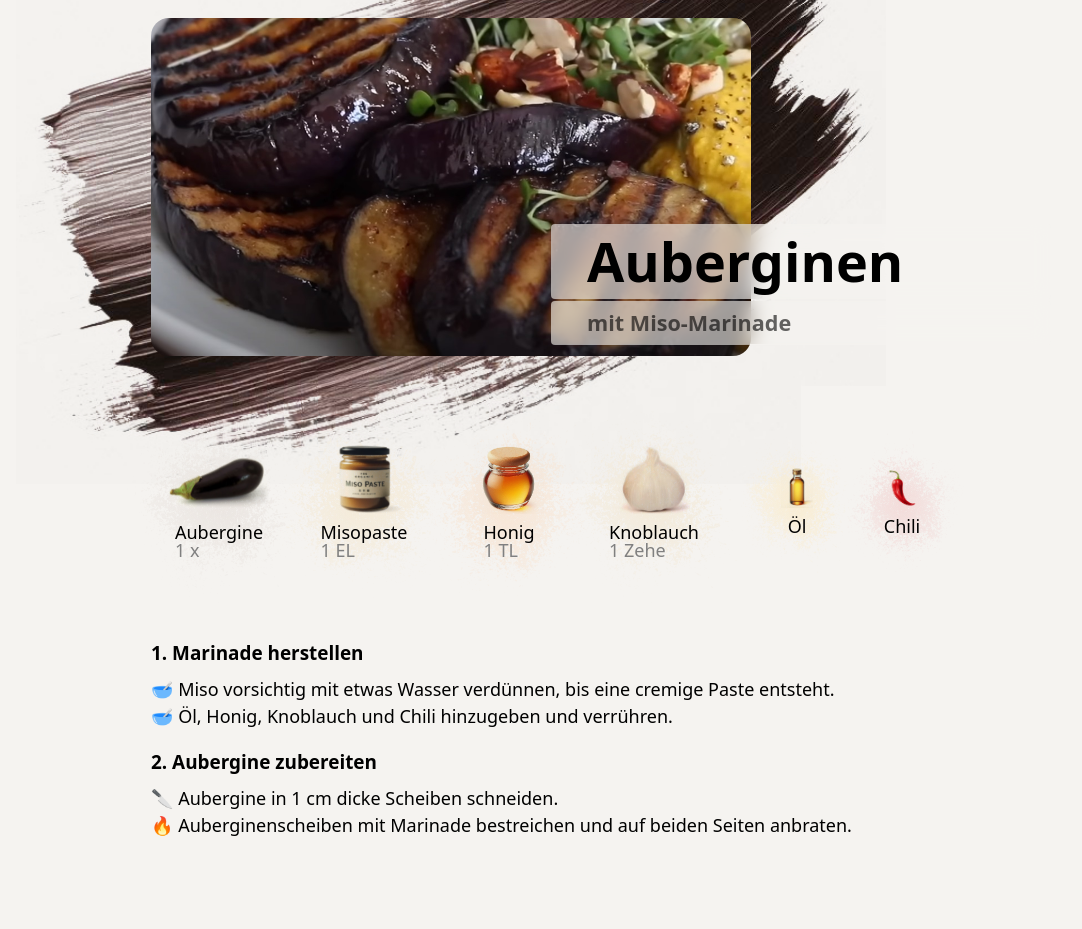
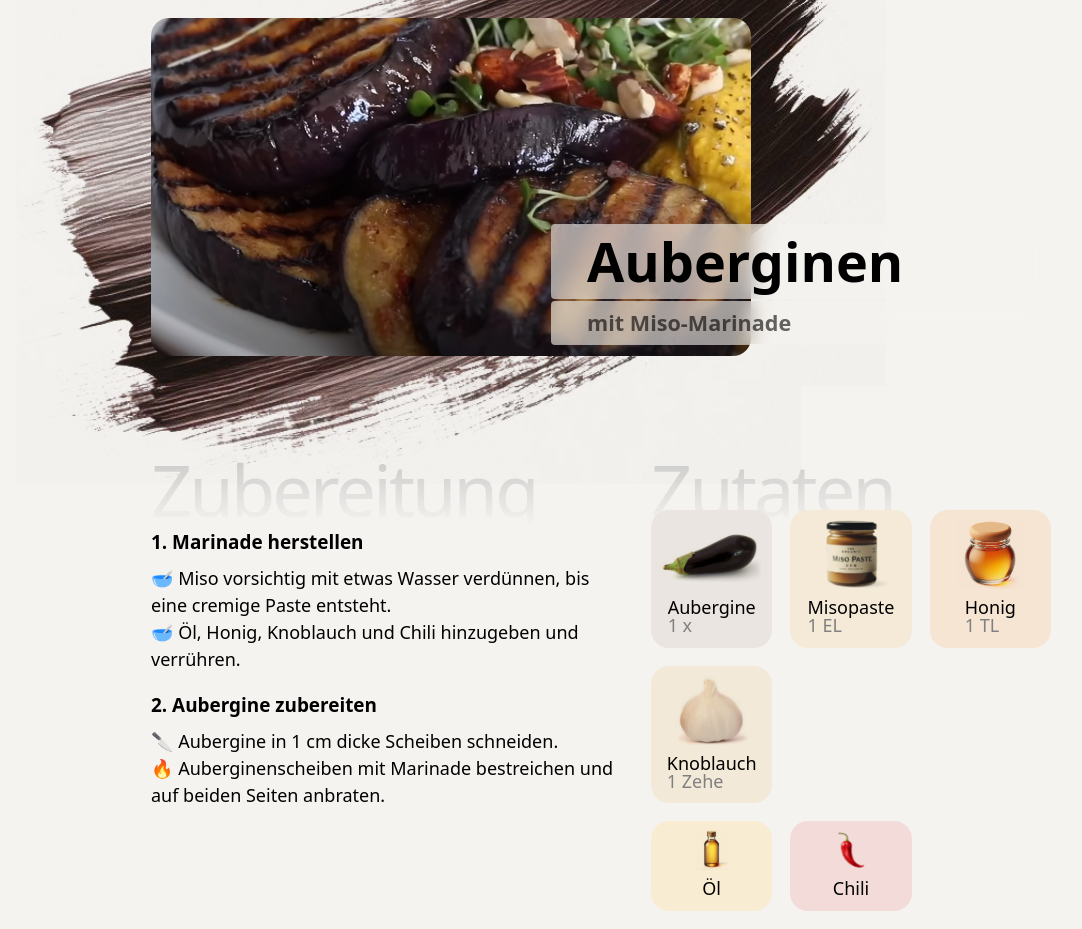
Before and after one commit to benruehl/astro-recipes, an Astro site: page /astro-recipes/recipes/aubergines in a window 1280 px wide. Shown: the whole page, without its empty margins (39-1121 px from the left). Built offline with nearby package versions, Linux system fonts and the light colour scheme; Astro itself is replaced by a stand-in of ours; a web font is replaced by a local one.

Commit message:
feat: redesign recipe details

```diff
--- a/src/components/IngredientCard.astro
+++ b/src/components/IngredientCard.astro
@@ -1,29 +1,24 @@
 ---
 import type { ImageMetadata } from 'astro';
-import { Image, getImage } from 'astro:assets';
+import { Image } from 'astro:assets';
 import type { CollectionEntry } from 'astro:content';
 import { mapIngredient } from '../utils/ingredients';
-import ingredientMaskImage from "../images/ingredient-mask.svg";
 
 type Recipe = CollectionEntry<'recipes'>;
 
 interface Props {
   ingredient: Recipe["data"]["ingredients"][0];
   size: "small" | "large";
-  direction: "horizontal" | "vertical";
-  backgroundRotationDeg: number;
 }
 
-const { ingredient, size, direction, backgroundRotationDeg } = Astro.props;
+const { ingredient, size } = Astro.props;
 const { img: imgFileName, name, background } = mapIngredient(ingredient.key);
 
 const ingredientImages = import.meta.glob<{ default: ImageMetadata }>("/src/images/ingredients/*");
 const imageFile = ingredientImages[`/src/images/ingredients/${imgFileName}`];
-
-const maskImage = await getImage({ src: ingredientMaskImage });
 ---
 
-<div class:list={["card", `card--${size}`, `card--${direction}`]}>
+<div class:list={["card", `card--${size}`]}>
     <Image
         src={imageFile()}
         alt={name}
@@ -39,38 +34,19 @@ const maskImage = await getImage({ src: ingredientMaskImage });
 
 <style lang="scss" define:vars={{
     "ingredient-color": background,
-    "mask-image-src": `url(${maskImage.src})`,
-    "background-rotation-deg": `${backgroundRotationDeg}deg`,
 }}>
     .card {
         display: flex;
+        flex-direction: column;
         align-items: center;
         gap: .5rem 1rem;
         border-radius: 1rem;
         padding: .5rem 1rem .75rem 1rem;
         position: relative;
-
-        &::before {
-            content: "";
-            position: absolute;
-            inset: -30% -50%;
-            background: radial-gradient(
-                ellipse at 50% 50%,
-                hsl(var(--ingredient-color), 90%),
-                transparent 70%
-            );
-            mask-image: var(--mask-image-src);
-            mask-position: center;
-            mask-repeat: no-repeat;
-            mask-size: 80%;
-            transform: rotate(var(--background-rotation-deg));
-        }
+        background: hsl(var(--ingredient-color), 90%);
 
         &.card--large {
             padding: .5rem 1rem .75rem 1rem;
-        }
-        &.card--horizontal {
-            flex-direction: column;
         }
     }
 
--- a/src/components/IngredientGrid.astro
+++ b/src/components/IngredientGrid.astro
@@ -1,6 +1,7 @@
 ---
 import type { CollectionEntry } from 'astro:content';
 import IngredientCard from './IngredientCard.astro';
+import Grid from './Grid.astro';
 
 type Recipe = CollectionEntry<'recipes'>;
 
@@ -15,35 +16,25 @@ const largeIngredients = recipe.data.ingredients
     .filter(ingredient => ingredient.hasOwnProperty("amount"));
 const smallIngredients = recipe.data.ingredients
     .filter(ingredient => !ingredient.hasOwnProperty("amount"));
-
-const largeIngredientsColumns =
-    smallIngredients.length <= 3 ? 5 :
-        largeIngredients.length % 3 === 0 ? 3 :
-            largeIngredients.length % 2 === 0 ? 2 : 3;
-
-const getRandomInt = (max: number) => {
-    return Math.floor(Math.random() * max);
-}
 ---
 
 <div class="container">
-    <div class:list={["ingredient-grid-large", `ingredient-grid--${direction}`]}>
+    <Grid>
         {largeIngredients.map(ingredient => (
-            <IngredientCard {ingredient} {direction} size="large" backgroundRotationDeg={getRandomInt(360)}/>
+            <IngredientCard {ingredient} {direction} size="large"/>
         ))}
-    </div>
-    <div class:list={["ingredient-grid-small", `ingredient-grid--${direction}`]}>
+    </Grid>
+    <Grid>
         {smallIngredients.map(ingredient => (
-            <IngredientCard {ingredient} {direction} size="small" backgroundRotationDeg={getRandomInt(360)}/>
+            <IngredientCard {ingredient} {direction} size="small"/>
         ))}
-    </div>
+    </Grid>
 </div>
 
-<style lang="scss" define:vars={{
-    "large-ingredients-columns": largeIngredientsColumns
-}}>
+<style lang="scss">
     .container {
         display: flex;
+        flex-direction: column;
         gap: 1rem;
     }
 
@@ -60,28 +51,4 @@ const getRandomInt = (max: number) => {
         margin: 0;
         color: rgb(var(--text-light));
     }
-
-    .ingredient-grid-large {
-        display: grid;
-        grid-template-columns: repeat(var(--large-ingredients-columns), auto);
-        grid-auto-flow: row;
-        align-content: flex-start;
-        gap: .5rem;
-
-        &.ingredient-grid--vertical {
-            flex-direction: column;
-        }
-    }
-
-    .ingredient-grid-small {
-        display: flex;
-        align-items: flex-start;
-        align-content: center;
-        flex-wrap: wrap;
-        gap: .5rem;
-
-        &.ingredient-grid--vertical {
-            flex-direction: column;
-        }
-    }
 </style>
--- a/src/components/RecipeDetails.astro
+++ b/src/components/RecipeDetails.astro
@@ -28,18 +28,23 @@ const { Content } = await recipe.render();
         <span class="small">{recipe.data.subtitle}</span>
     </h1>
 </section>
+<div class="content">
     <section class="ingredients">
+        <h2>Zutaten</h2>
         <IngredientGrid recipe={recipe} direction="horizontal"/>
     </section>
     <section class="instructions">
+        <h2>Zubereitung</h2>
         <Content/>
     </section>
+</div>
 
 <style lang="scss">
     .header {
         display: grid;
         grid-template-columns: auto 1fr;
         align-items: flex-end;
+        margin-bottom: 4rem;
 
         @media (max-width: $md) {
             grid-template-columns: 1fr;
@@ -93,7 +98,20 @@ const { Content } = await recipe.render();
         }
     }
 
+    .content {
+        display: grid;
+        gap: 2rem;
+
+        @media (min-width: $md) {
+            grid-template-columns: 1fr minmax(auto, 400px);
+        }
+    }
+
     .instructions {
+        @media (min-width: $md) {
+            order: -1;
+        }
+
         :global(h3) {
             font-size: 1.05rem;
             font-weight: bold;
@@ -107,7 +125,8 @@ const { Content } = await recipe.render();
         }
     }
 
-    section {
-        margin-bottom: 4rem;
+    h2 {
+        font-size: min(4rem, 16vw);
+		margin-top: 1rem;
     }
 </style>
```
Also changed, not shown: src/images/ingredient-mask.svg (deleted). Lines whose indentation alone changed are shown as unchanged.
